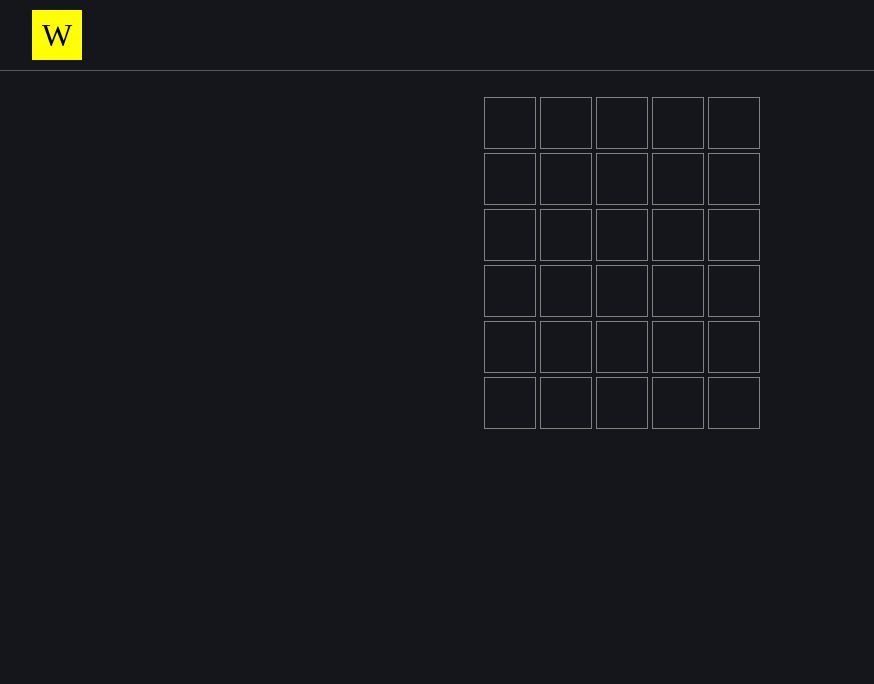
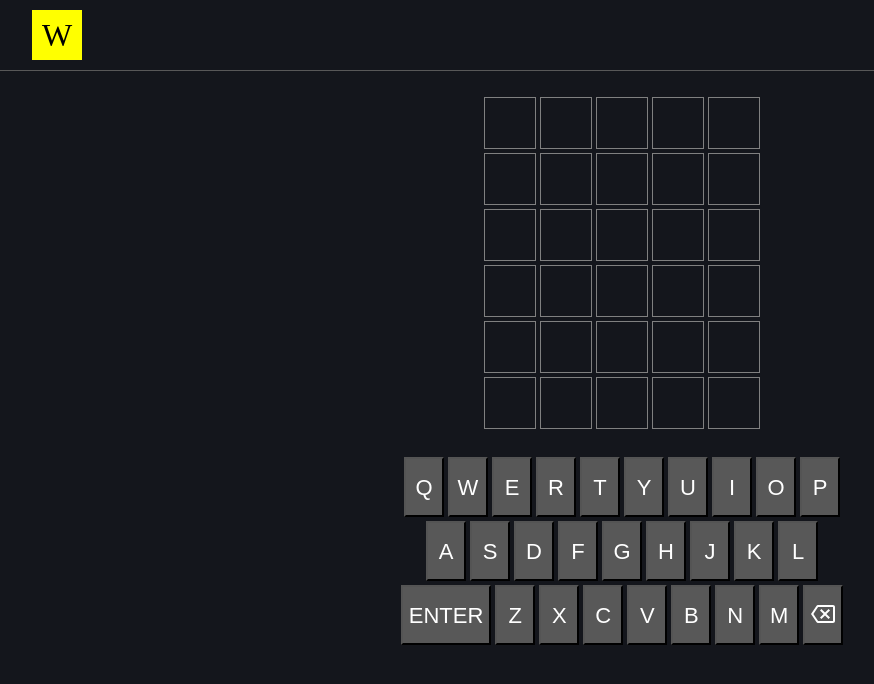
Before and after one commit to tauanesales/7DaysofCode, a React (Create React App) app in the folder App/: page / in a window 1280 px wide. Shown: the top 684 px of the page, without its empty margins (18-892 px from the left). Built offline with nearby package versions, Linux system fonts and the light colour scheme.

Commit message:
[ADD] [Task 03] Add keys

```diff
--- /dev/null
+++ b/App/src/components/Tecla.jsx
@@ -0,0 +1,7 @@
+import React from "react";
+
+function Tecla(props) {
+    return <button type="button" className="tecla">{props.tecla}</button>;
+}
+
+export default Tecla;
--- /dev/null
+++ b/App/src/components/TeclaApagar.jsx
@@ -0,0 +1,11 @@
+import React from "react";
+
+function Tecla(props) {
+    return <button type="button" className="tecla">
+        <svg width="24" height="18" viewBox="0 0 24 18" fill="none" xmlns="http://www.w3.org/2000/svg">
+            <path d="M22 0H7C6.31 0 5.77 0.35 5.41 0.88L0 9L5.41 17.11C5.77 17.64 6.31 18 7 18H22C23.1 18 24 17.1 24 16V2C24 0.9 23.1 0 22 0ZM22 16H7.07L2.4 9L7.06 2H22V16ZM10.41 14L14 10.41L17.59 14L19 12.59L15.41 9L19 5.41L17.59 4L14 7.59L10.41 4L9 5.41L12.59 9L9 12.59L10.41 14Z" fill="white" />
+        </svg>
+    </button>;
+}
+
+export default Tecla;
--- a/App/src/components/Teclado.jsx
+++ b/App/src/components/Teclado.jsx
@@ -1,7 +1,15 @@
 import React from "react";
+import TeclasLinha1 from "./TeclasLinha1";
+import TeclasLinha2 from "./TeclasLinha2";
+import TeclasLinha3 from "./TeclasLinha3";
+
 
 function Teclado() {
-    return <div></div>;
+    return <div className="teclado coluna">
+        <TeclasLinha1 />
+        <TeclasLinha2 />
+        <TeclasLinha3 />
+    </div>;
 }
 
 export default Teclado;
--- /dev/null
+++ b/App/src/components/TeclasLinha1.jsx
@@ -0,0 +1,19 @@
+import React from "react";
+import Tecla from "./Tecla";
+
+function TeclasLinha1() {
+    return <div className="linha">
+        <Tecla tecla="Q" />
+        <Tecla tecla="W"/>
+        <Tecla tecla="E"/>
+        <Tecla tecla="R"/>
+        <Tecla tecla="T"/>
+        <Tecla tecla="Y"/>
+        <Tecla tecla="U"/>
+        <Tecla tecla="I"/>
+        <Tecla tecla="O"/>
+        <Tecla tecla="P"/>
+    </div>;
+}
+
+export default TeclasLinha1;
--- /dev/null
+++ b/App/src/components/TeclasLinha2.jsx
@@ -0,0 +1,18 @@
+import React from "react";
+import Tecla from "./Tecla";
+
+function TeclasLinha2() {
+    return <div className="linha" >
+        <Tecla tecla="A" />
+        <Tecla tecla="S" />
+        <Tecla tecla="D" />
+        <Tecla tecla="F" />
+        <Tecla tecla="G" />
+        <Tecla tecla="H" />
+        <Tecla tecla="J" />
+        <Tecla tecla="K" />
+        <Tecla tecla="L" />
+    </div>;
+}
+
+export default TeclasLinha2;
--- /dev/null
+++ b/App/src/components/TeclasLinha3.jsx
@@ -0,0 +1,19 @@
+import React from "react";
+import Tecla from "./Tecla";
+import TeclaApagar from "./TeclaApagar"
+
+function TeclasLinha3() {
+    return <div className="linha">
+        <Tecla tecla="ENTER" />
+        <Tecla tecla="Z" />
+        <Tecla tecla="X" />
+        <Tecla tecla="C" />
+        <Tecla tecla="V" />
+        <Tecla tecla="B" />
+        <Tecla tecla="N" />
+        <Tecla tecla="M" />
+        <TeclaApagar />
+    </div>;
+}
+
+export default TeclasLinha3;
```
